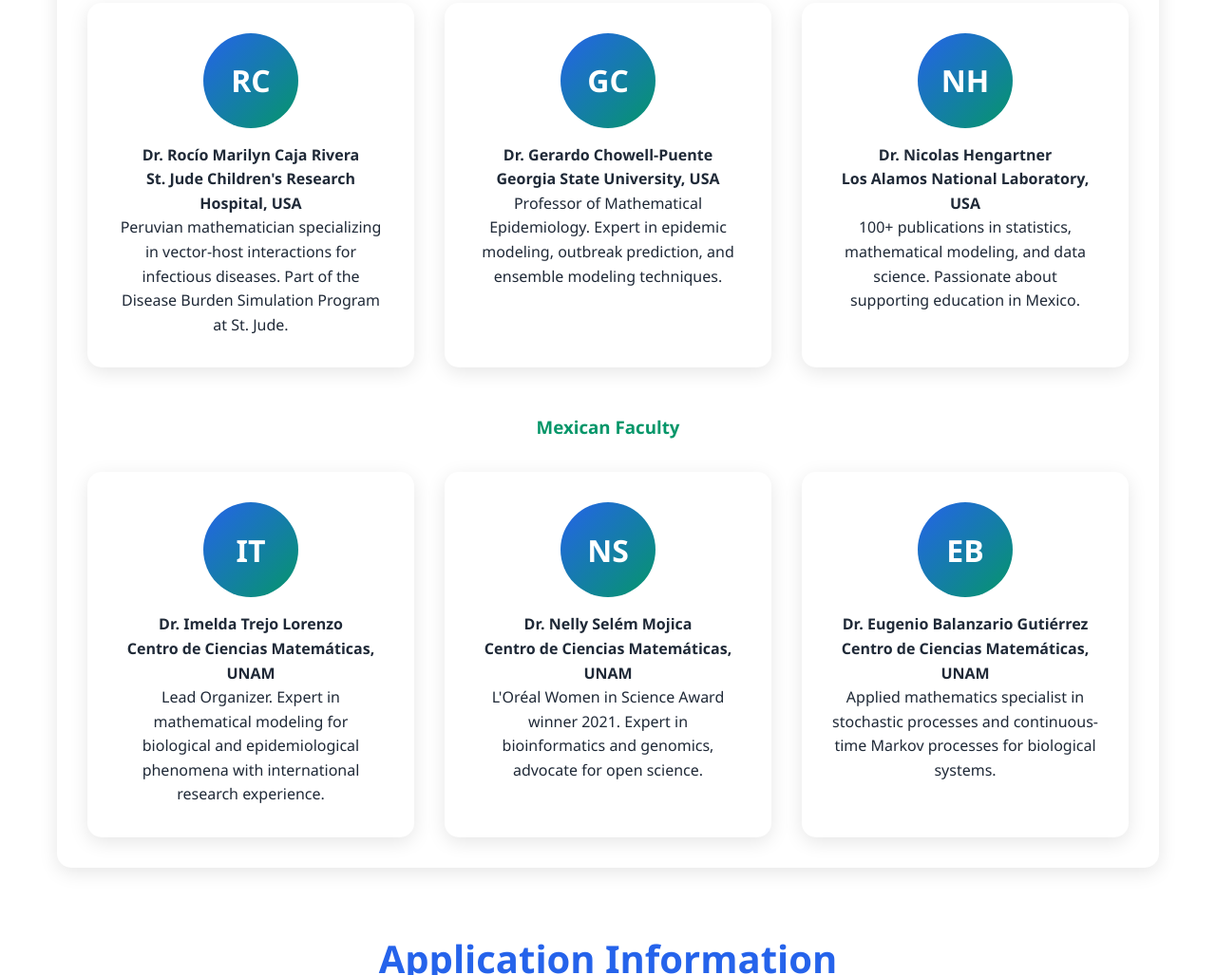
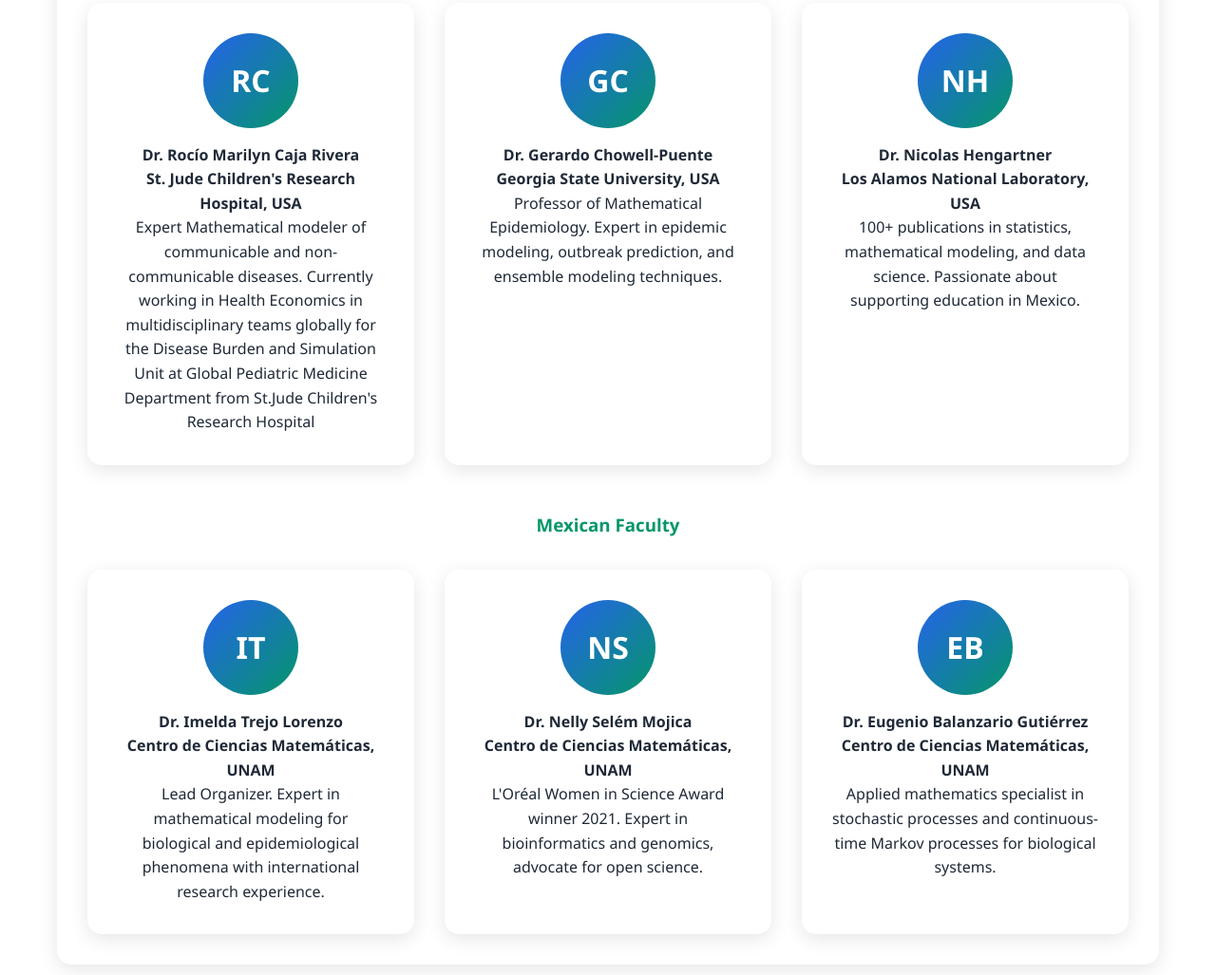
Before and after one commit to imelit/Michoacan-BioMath2025, a plain HTML site: page index.html in a window 1280 px wide. Shown: the part 3353-4380 px from the top of the page at 95% size. Drawn offline with Linux system fonts and the light colour scheme.

Commit message:
Add files via upload
updating Dr. Rocio bio

```diff
--- a/index.html
+++ b/index.html
@@ -590,7 +590,10 @@
                             <div class="instructor-avatar">RC</div>
                             <h4>Dr. Rocío Marilyn Caja Rivera</h4>
                             <p><strong>St. Jude Children's Research Hospital, USA</strong></p>
-                            <p>Peruvian mathematician specializing in vector-host interactions for infectious diseases. Part of the Disease Burden Simulation Program at St. Jude.</p>
+                            <p> Expert Mathematical modeler of communicable and non-communicable
+diseases. Currently working in Health Economics in multidisciplinary teams
+globally for the Disease Burden and Simulation Unit at Global Pediatric
+Medicine Department from St.Jude Children's Research Hospital</p>
                         </div>
 
                         <div class="instructor-card">
```
